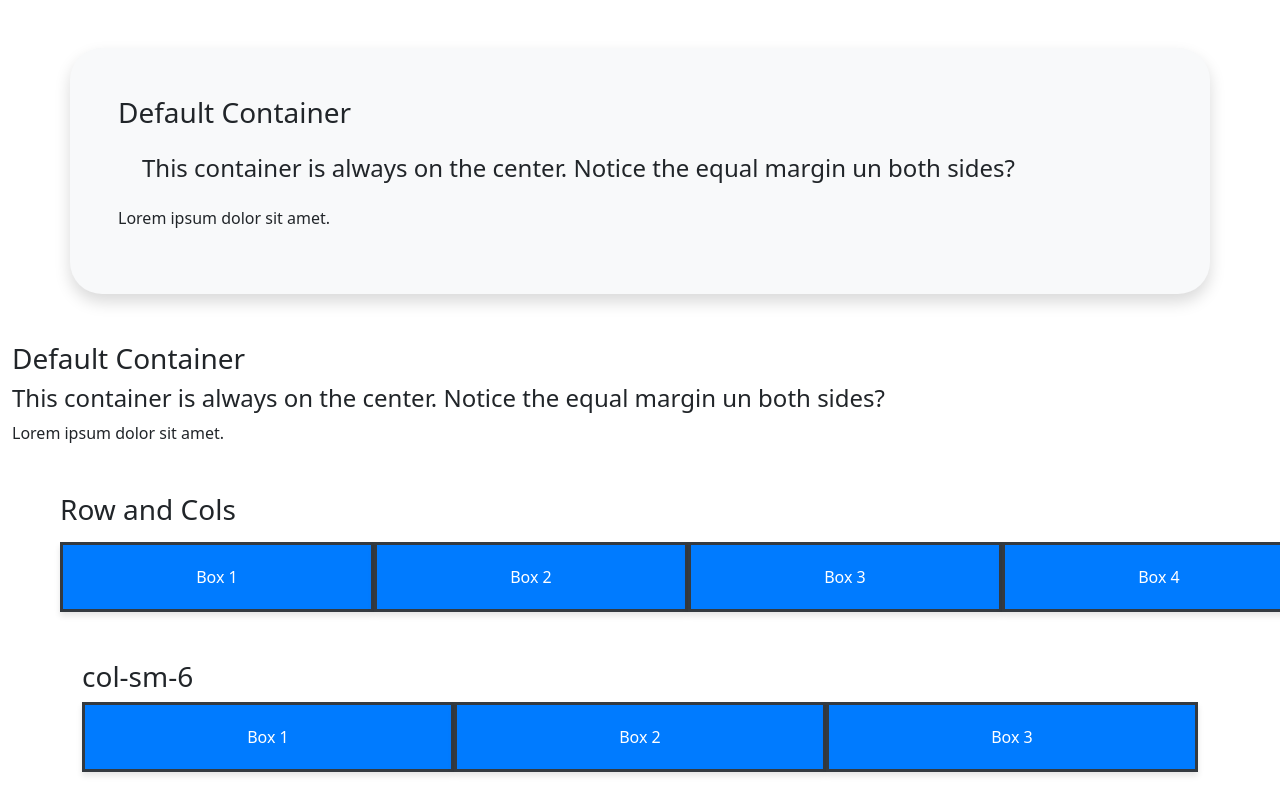
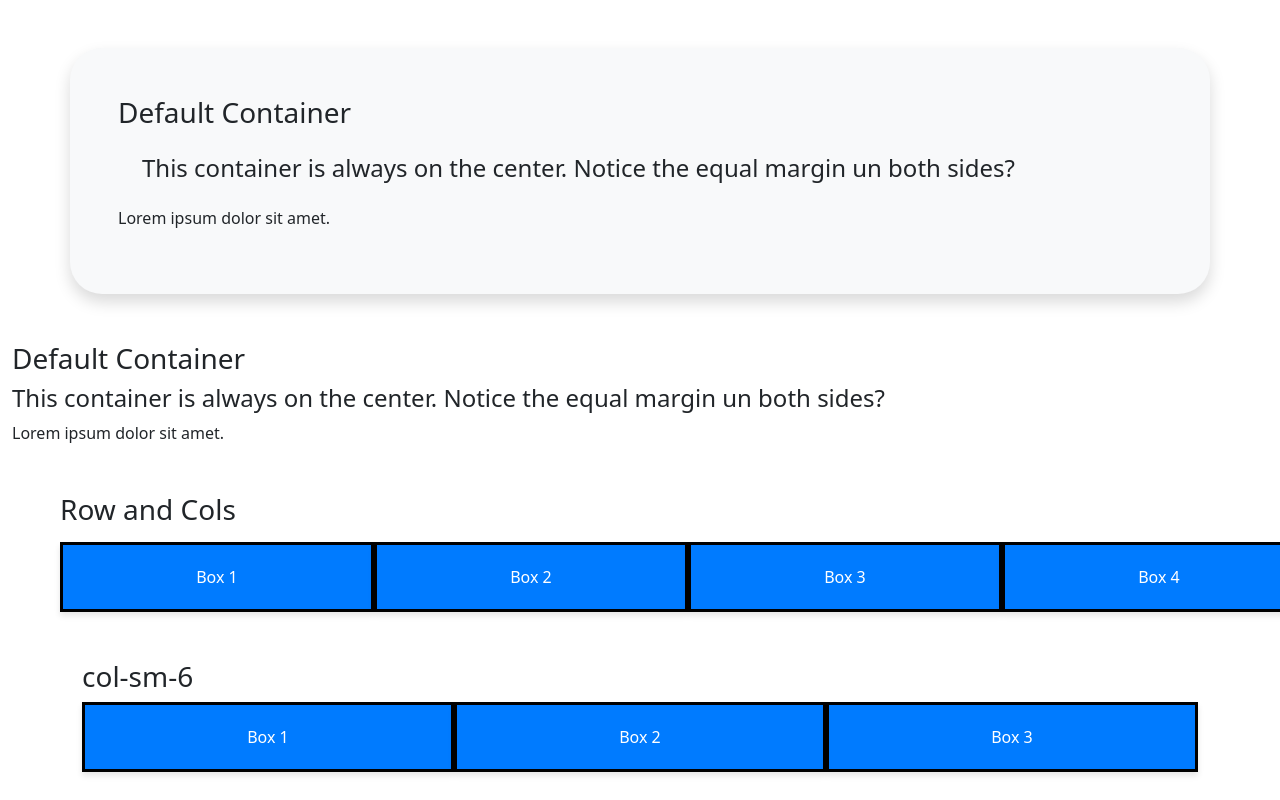
Before and after one commit to cxrstar/BootStrap-Essentials, a plain HTML site: page containers.html in a window 1280 px wide. Shown: the top 800 px of the page. Drawn offline with nearby package versions, Linux system fonts and the light colour scheme.

Commit message:
updated style for bs5

```diff
--- a/style.css
+++ b/style.css
@@ -12,7 +12,7 @@ body {
     color: white;
     text-align: center;
     padding: 20px;
-    border: solid #343a40;
+    border: solid black;
     /* border-radius: 5px; */
     box-shadow: 0 4px 6px rgba(0, 0, 0, 0.1);
 }
```
